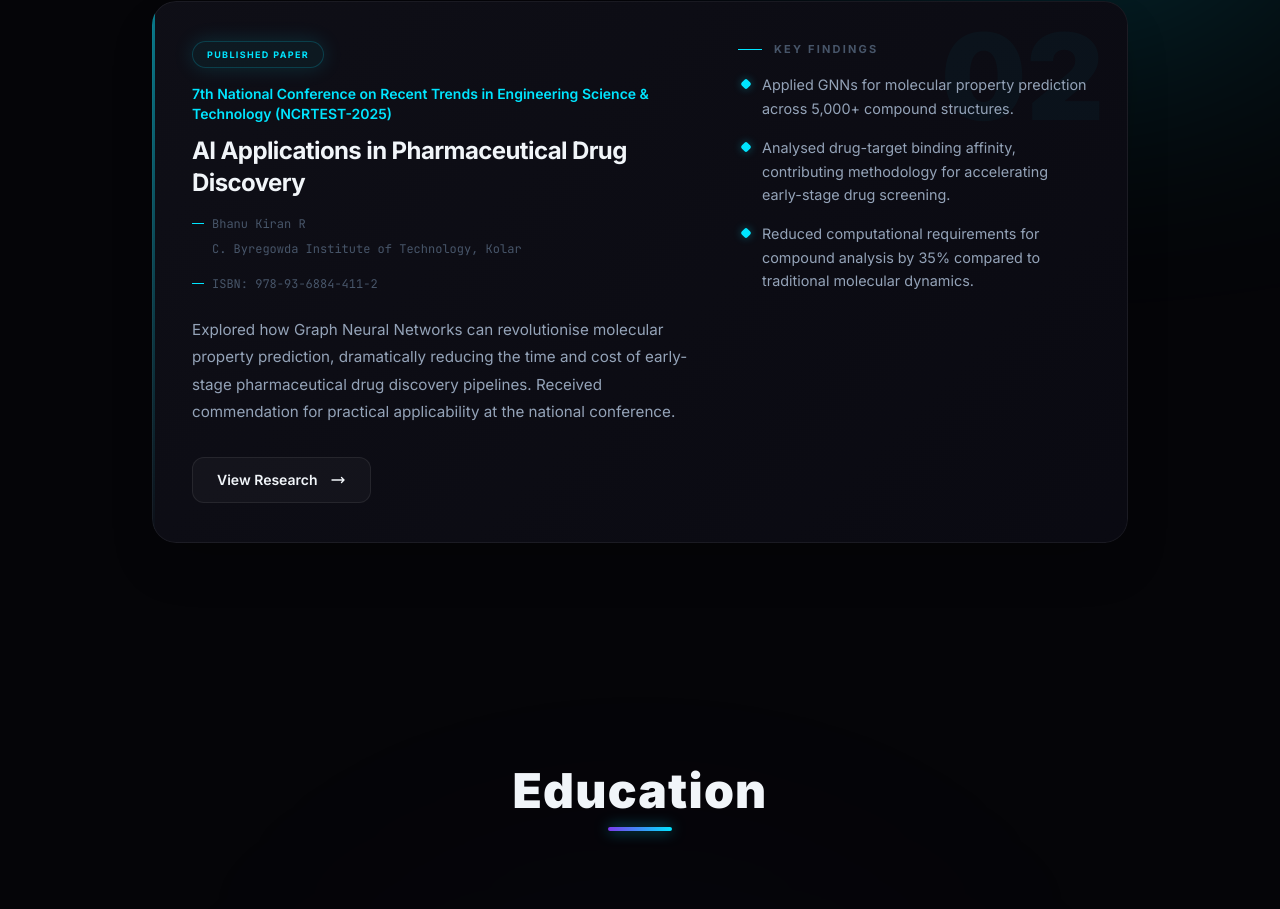
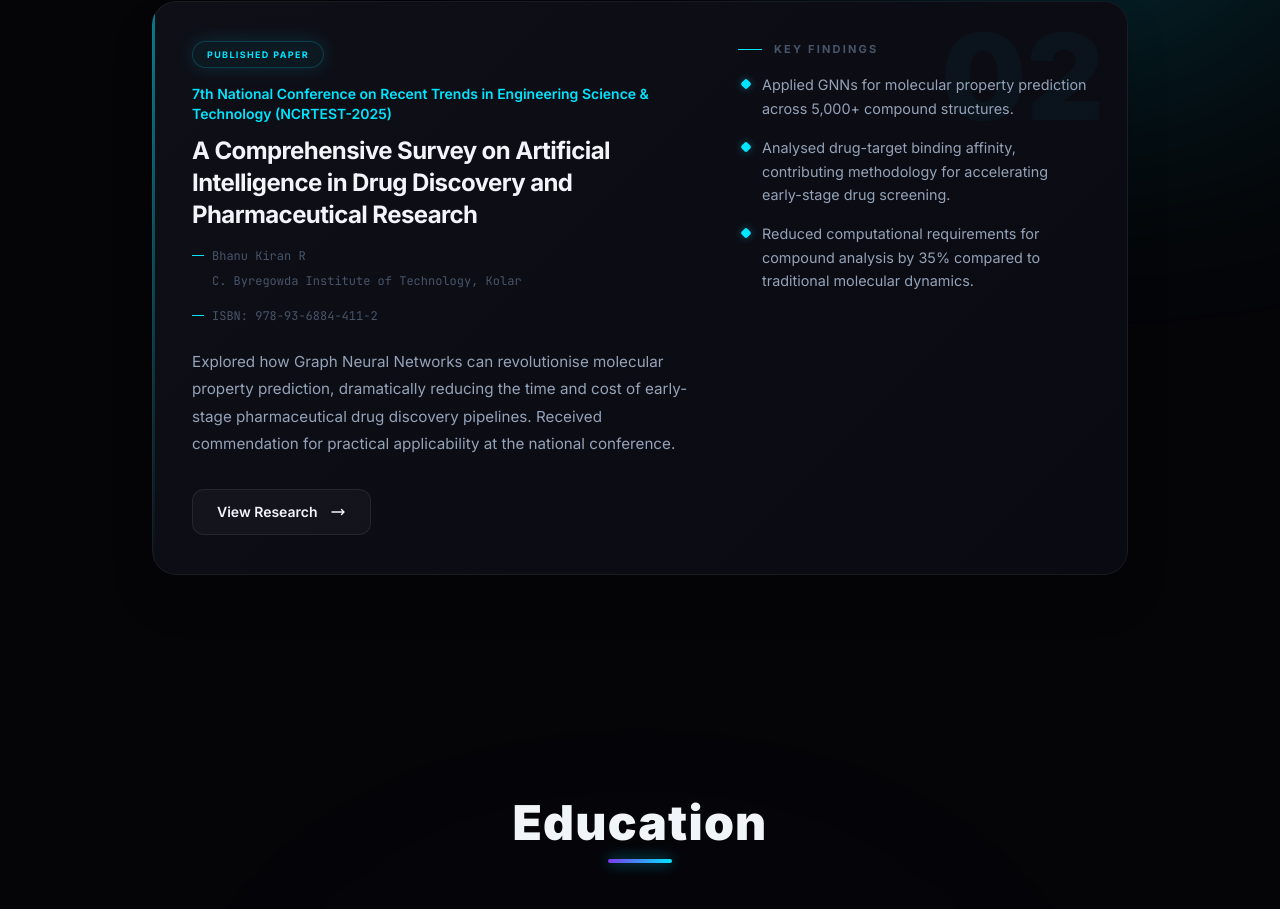
Before and after one commit to Bhanucreator/Portfolio-, a Next.js app: page / in a window 1280 px wide. Shown: the part 6800-7709 px from the top of the page. Built offline with nearby package versions, Linux system fonts and the light colour scheme.

Commit message:
Update publication title to A Comprehensive Survey on Artificial Intelligence in Drug Discovery and Pharmaceutical Research

```diff
--- a/components/PublicationsSection.tsx
+++ b/components/PublicationsSection.tsx
@@ -28,7 +28,7 @@ const publicationsData = [
   },
   {
     id: "drug-discovery",
-    title: "AI Applications in Pharmaceutical Drug Discovery",
+    title: "A Comprehensive Survey on Artificial Intelligence in Drug Discovery and Pharmaceutical Research",
     conference:
       "7th National Conference on Recent Trends in Engineering Science & Technology (NCRTEST-2025)",
     isbn: "978-93-6884-411-2",
```
